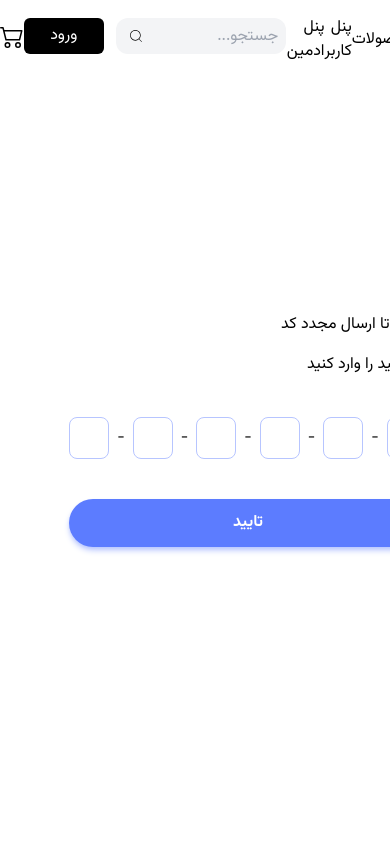
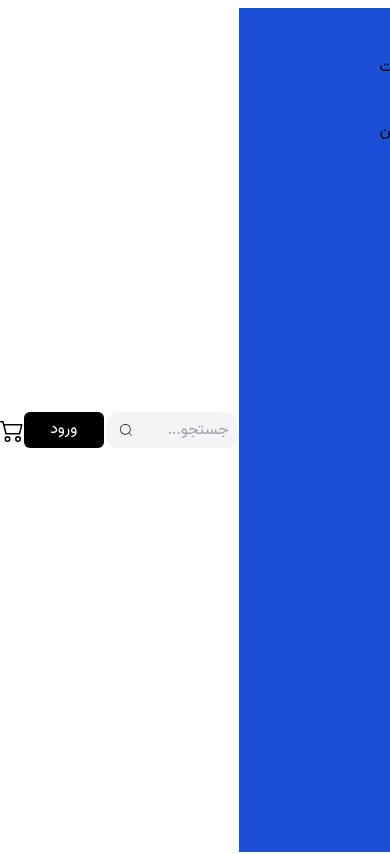
Before and after one commit to orgamiryazdani/next-shop-panel, a Next.js app: page /auth in a window 390 px wide. Shown: the top 854 px of the page. Built offline with nearby package versions, Linux system fonts and the light colour scheme; no server answers.

Commit message:
start responsive home page

```diff
--- a/src/app/(user)/page.jsx
+++ b/src/app/(user)/page.jsx
@@ -6,11 +6,11 @@ export default function Home() {
 
   return (
     <div className=" w-[100vw] h-[91vh] flex items-start pt-10">
+      <GoftinoChat />
       <Slider />
-        <GoftinoChat />
       <div className="w-80 h-full flex items-center justify-between flex-col">
         <CardsSlider />
-        <img src="././images/1.jpg" alt="" className="w-[250px] h-52"/>
+        <img src="././images/1.jpg" alt="" className="w-[250px] h-52" />
       </div>
     </div>
   )
--- a/src/app/Header.jsx
+++ b/src/app/Header.jsx
@@ -14,9 +14,9 @@ function Header() {
         <header className={`static top-0 w-full transition-all duration-200 bg-white ${isLoading ? "blur-sm opacity-70" : "opacity-100 blur-0"}`}>
             <nav>
                 <ul className="flex items-center justify-between py-2 container xl:max-w-screen-xl">
-                    <div className="w-[37%] flex items-center justify-between">
+                    <div className="md:w-[37%] flex md:items-center md:justify-between bg-blue-700 flex-col w-3/4 h-[100vh] items-start">
                         <li>
-                            <Link className="block pt-2" href="/">
+                            <Link className="md:block flex md:pt-2 p-2 w-full bg-blue-900 rounded-xl" href="/">
                                 خانه
                                 <div className={pathname == "/" ? "w-1/2 rounded-xl bg-blue-400 h-[2px]" : ""}></div>
                             </Link>
```
